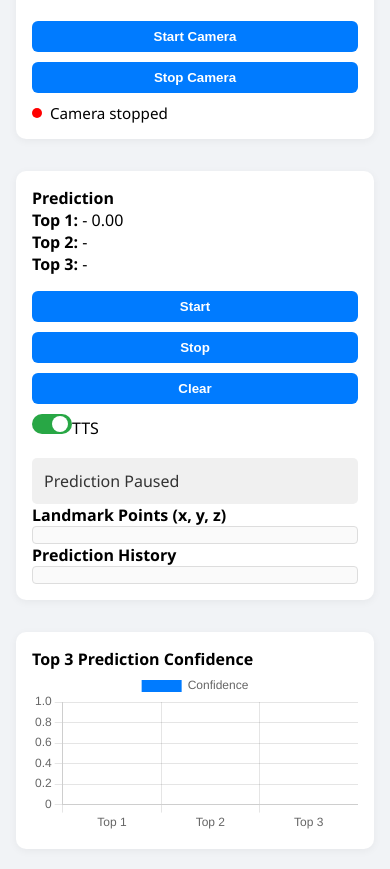
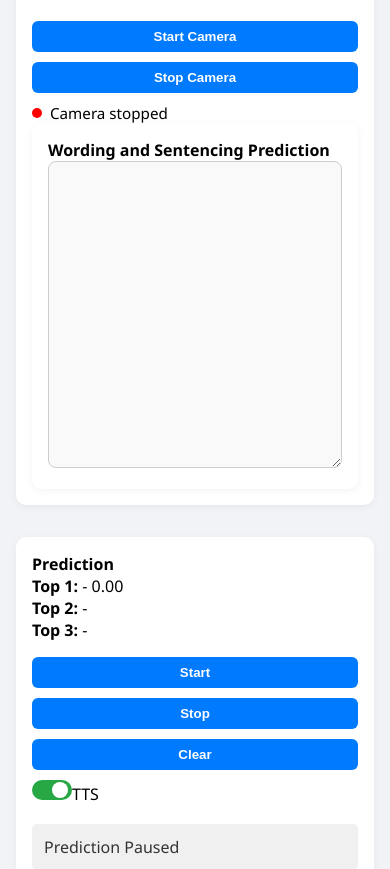
Before and after one commit to bsameer12/Production_Project_Final_Year, a Django app: page /predict/ in a window 390 px wide. Shown: the part 414-1283 px from the top of the page. Run offline with Django 5.2, Linux system fonts and the light colour scheme; the visitor is signed in with stand-in values (Sample User, id 1); some libraries are stand-ins or nearby versions.

Commit message:
feat: added scrollable wording and sentencing prediction box
- Added a styled and scrollable textarea labeled "Wording and Sentencing Prediction"
- Placed next to the webcam feed using a responsive flex layout
- Enabled dynamic text output area for displaying sentence predictions
- Ensured layout is mobile-friendly with stacked layout on smaller screens

```diff
--- a/Development And Coding/ASl_UI/templates/dashboard.html
+++ b/Development And Coding/ASl_UI/templates/dashboard.html
@@ -39,6 +39,10 @@
             <span id="camera-dot" class="dot red"></span>
             <span id="camera-status-text">Camera stopped</span>
           </div>
+           <div class="prediction-box" style="flex: 1; min-width: 300px;">
+    <h3>Wording and Sentencing Prediction</h3>
+    <textarea id="sentence-output" readonly rows="15" style="width: 100%; resize: vertical; padding: 10px; font-size: 1rem; border-radius: 8px; border: 1px solid #ccc; background: #f9f9f9; overflow-y: auto;"></textarea>
+  </div>
         </div>
 
         <!-- Prediction -->
```
